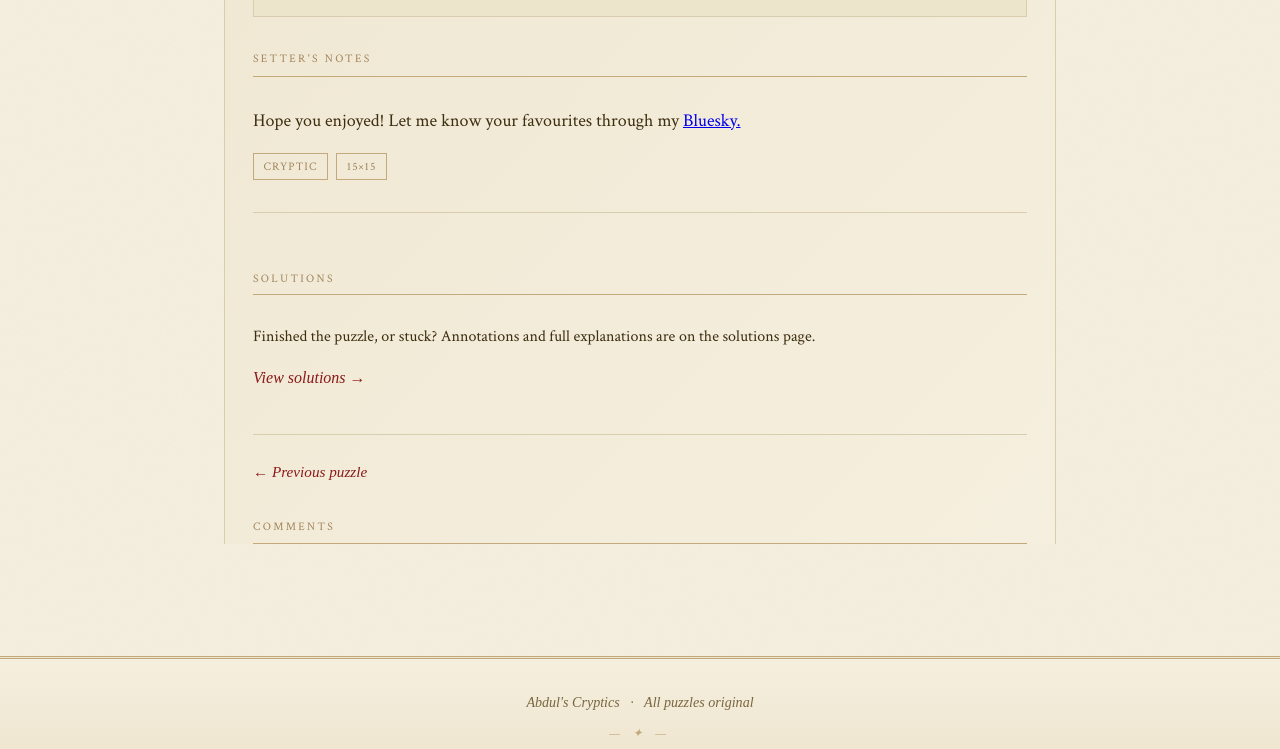
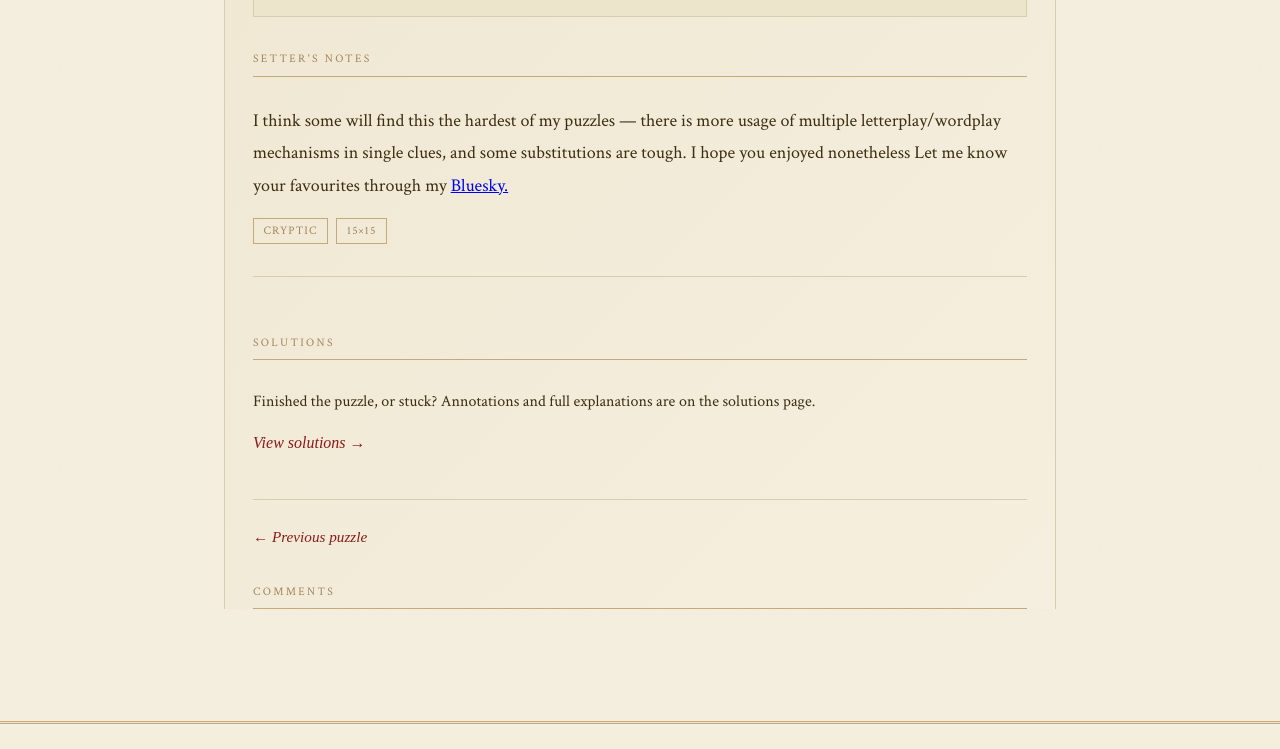
Before and after one commit to abdulkhaleddd/abdulkhaleddd.github.io, a Jekyll site: the page built from _puzzles/puzzle-003.md, in a window 1280 px wide and 900 px high, scrolled down 1071 px, cut to the strip 151-900 px from the top of the window. Built offline with Jekyll 4.4.1, drawn with Linux system fonts in a browser that asks for light colours; some web fonts are replaced; a script that is not in the unit is left out.

Commit message:
Update puzzle-003.md

```diff
--- a/_puzzles/puzzle-003.md
+++ b/_puzzles/puzzle-003.md
@@ -12,4 +12,4 @@
 This is my third grid, currently in testing! If you prefer to solve on MyCrossword, you can find the puzzle link <a href="https://www.mycrossword.co.uk/preview/57298-hpyqa" target="_blank">here.</a>
 
 <!--notes-->
-Hope you enjoyed! Let me know your favourites through my <a href="https://bsky.app/profile/abdvl.bsky.social" target="_blank">Bluesky.</a>
+I think some will find this the hardest of my puzzles — there is more usage of multiple letterplay/wordplay mechanisms in single clues, and some substitutions are tough. I hope you enjoyed nonetheless Let me know your favourites through my <a href="https://bsky.app/profile/abdvl.bsky.social" target="_blank">Bluesky.</a>
```
